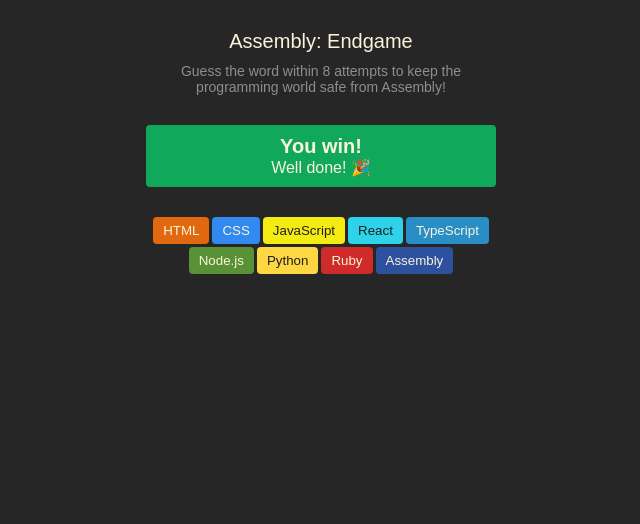
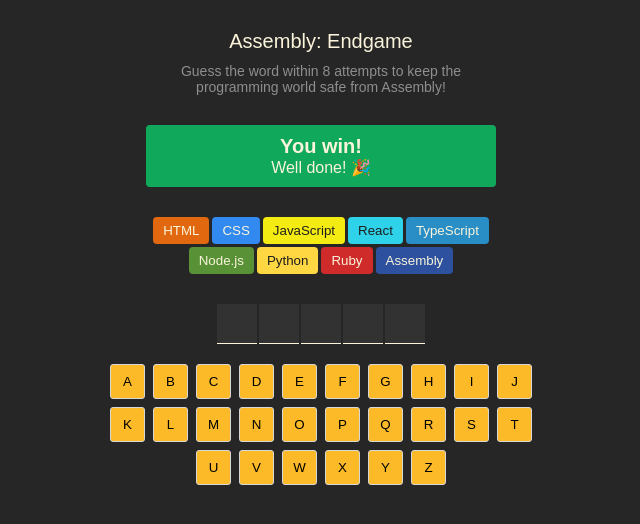
Before and after one commit to gcdelatorre/hangman-react-game, a React (Vite) app: page / in a window 1280 px wide. Shown: the top 524 px of the page, without its empty margins (319-959 px from the left). Built offline with nearby package versions, Linux system fonts and the light colour scheme.

Commit message:
`Added clsx dependency and implemented hangman game logic`

```diff
--- a/package.json
+++ b/package.json
@@ -10,6 +10,7 @@
     "preview": "vite preview"
   },
   "dependencies": {
+    "clsx": "^2.1.1",
     "nanoid": "^5.1.6",
     "react": "^19.1.1",
     "react-dom": "^19.1.1"
--- a/src/App.jsx
+++ b/src/App.jsx
@@ -5,8 +5,14 @@ import WinStatus from "./components/WinStatus"
 import Header from "./components/Header"
 import { nanoid } from "nanoid"
 import LanguageElements from "./components/LanguagesElements"
+import clsx from "clsx"
 
 export default function AssemblyEndgame() {
+
+    const [currentWord, setCurrentWord] = useState("react")
+    const [guessedLetters, setGuessedLetters] = useState([])
+
+    const alphabet = "abcdefghijklmnopqrstuvwxyz"
 
     const languageElements = languages.map(language => {
       const styles = {
@@ -18,6 +24,35 @@ export default function AssemblyEndgame() {
         name={language.name}
         key={nanoid()}
         />
+    })
+
+    function addGuessedLetter(letter) {
+        setGuessedLetters(prevLetters =>
+            prevLetters.includes(letter) ?
+                prevLetters :
+                [...prevLetters, letter]
+        )
+    }
+
+    const letterElements = currentWord.split("").map((letter, index) => (
+        <span key={index}>{guessedLetters.includes(letter) ? letter.toUpperCase() : ""}</span>
+    ))
+
+    const keyboardElements = alphabet.split("").map(letter => {
+        const isGuessed = guessedLetters.includes(letter)
+        const isCorrect = isGuessed && currentWord.includes(letter)
+        const isWrong = isGuessed && !currentWord.includes(letter)
+
+        return (<button
+            className={clsx(
+                isCorrect && "correct",
+                isWrong && "wrong"
+            )}
+            key={letter}
+            onClick={() => addGuessedLetter(letter)}
+        >
+            {letter.toUpperCase()}
+        </button>)
     })
 
     return (
@@ -33,6 +68,13 @@ export default function AssemblyEndgame() {
                 </div>
             </section>
 
+            <section className="word">
+                {letterElements}
+            </section>
+            <section className="keyboard">
+                {keyboardElements}
+            </section>
+
         </main>
     )
 }
--- a/src/index.css
+++ b/src/index.css
@@ -68,6 +68,7 @@ section.game-status > h2 {
   align-items: center;
   gap: 3px;
   max-width: 365px;
+  margin-bottom: 30px;
 }
 
 .languages-container button {
@@ -77,3 +78,59 @@ section.game-status > h2 {
   border: none;
   cursor: pointer;
 }
+
+section.word {
+    display: flex;
+    justify-content: center;
+    gap: 2px;
+    margin-bottom: 20px;
+}
+
+section.word > span {
+    height: 40px;
+    width: 40px;
+    background-color: #323232;
+    display: flex;
+    justify-content: center;
+    align-items: center;
+    font-size: 1.125rem;
+    border-bottom: 1px solid #F9F4DA;
+}
+
+section.keyboard {
+    display: flex;
+    flex-wrap: wrap;
+    gap: 8px;
+    justify-content: center;
+    max-width: 450px;
+    margin-bottom: 36px;
+}
+
+section.keyboard > button {
+    height: 35px;
+    width: 35px;
+    background-color: #FCBA29;
+    border: 1px solid #D7D7D7;
+    border-radius: 3px;
+    cursor: pointer;
+}
+
+section.keyboard > button.correct {
+    background-color: #10A95B;
+}
+
+section.keyboard > button.wrong {
+    background-color: #EC5D49;
+}
+
+button.new-game {
+    background-color: #11B5E5;
+    border: 1px solid #D7D7D7;
+    border-radius: 4px;
+    width: 225px;
+    height: 40px;
+    padding: 6px 12px;
+    display: block;
+    margin-inline: auto;
+    cursor: pointer;
+}
```
Also changed, not shown: 1 other file (tests, documents, lock files or other folders).
